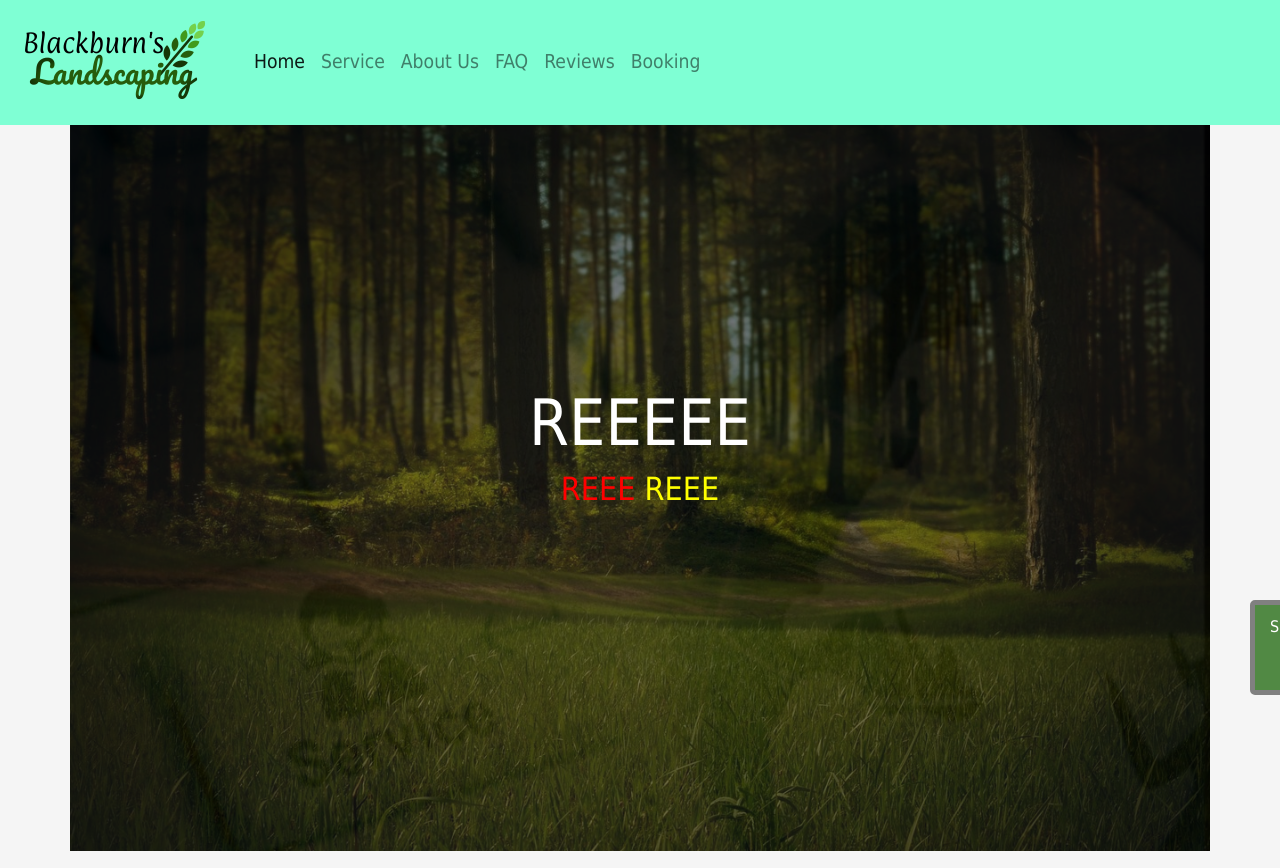
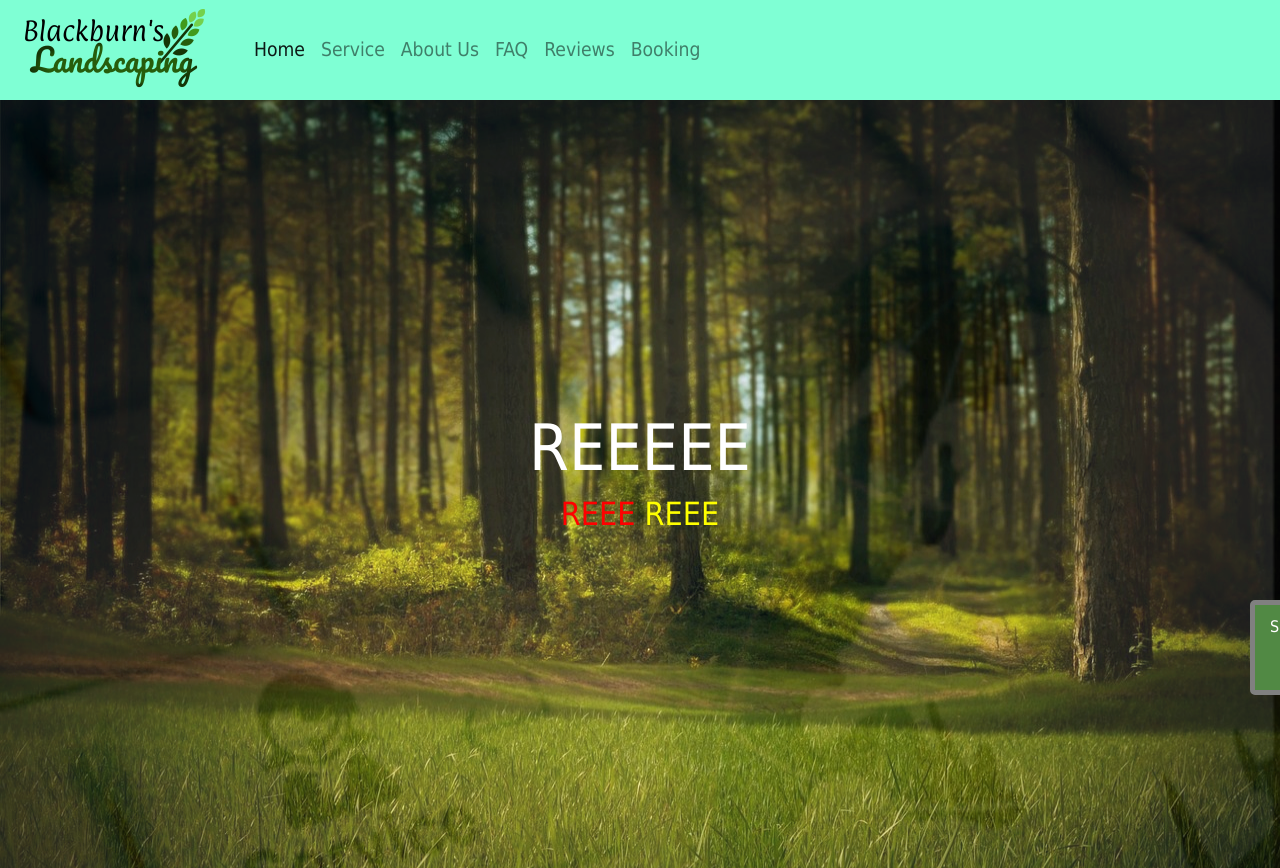
Before and after one commit to bradenschei/Blackburns-Landscaping, a plain HTML site: page index.html in a window 1280 px wide. Shown: the top 868 px of the page. Drawn offline with nearby package versions, Linux system fonts and the light colour scheme.

Commit message:
slideshow

```diff
--- a/styles.css
+++ b/styles.css
@@ -18,6 +18,7 @@ body {
     height: 125px;
     padding: 0;
     z-index: 4 !important;
+    height: 100px;
 }
 
 #mainCarousel {
@@ -77,12 +78,13 @@ height: 1000px !important;
 .slideshow {
     position: absolute;
     left: 0;
-    top: 0;
+    top: 25px;
     width: 100%;
-    height: 100vh;
+    height: 99vh;
     animation: animate 16s ease-in-out infinite;
     background-size: cover;
     right: 0;
+    max-width: 1980px;
 }
 
 .outer {
@@ -91,7 +93,7 @@ height: 1000px !important;
     top: 0;
     width: 100%;
     height: 100vh;
-    background: rgba(0,0,0,0.5)
+    background: rgba(0,0,0,0)
 
 }
 
```
Also changed, not shown: index.html (+2 -2 lines).
